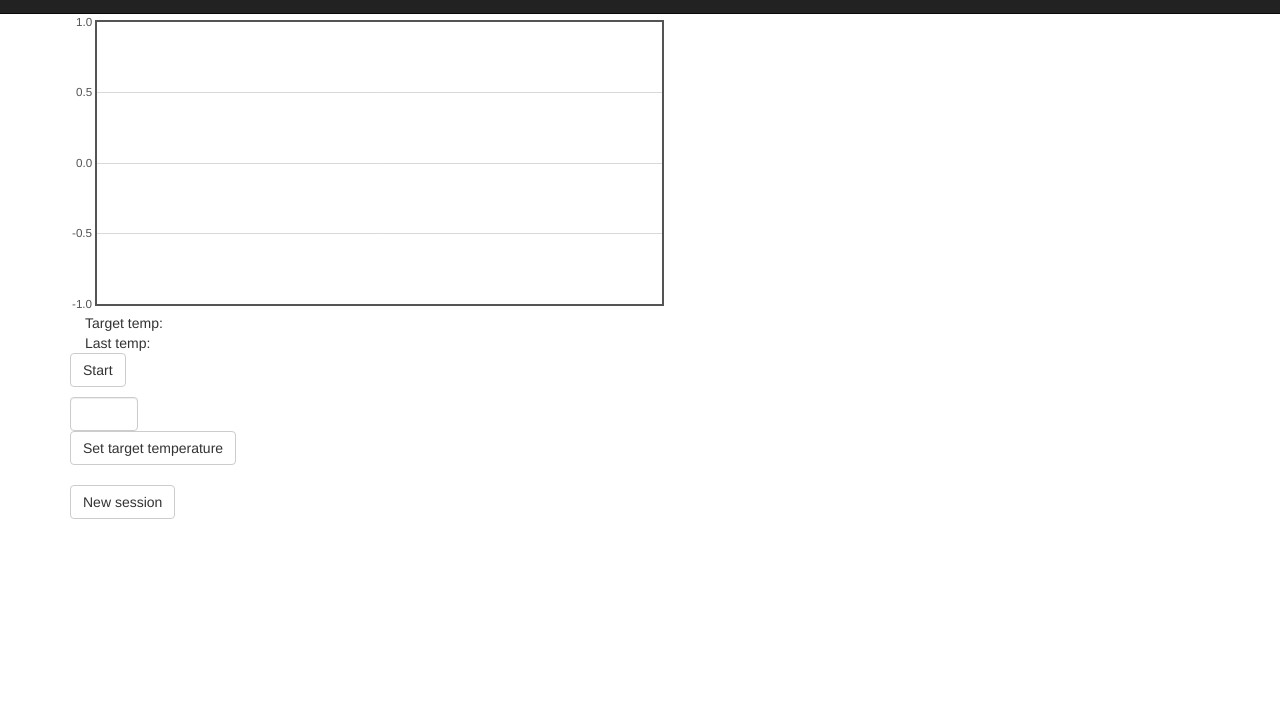
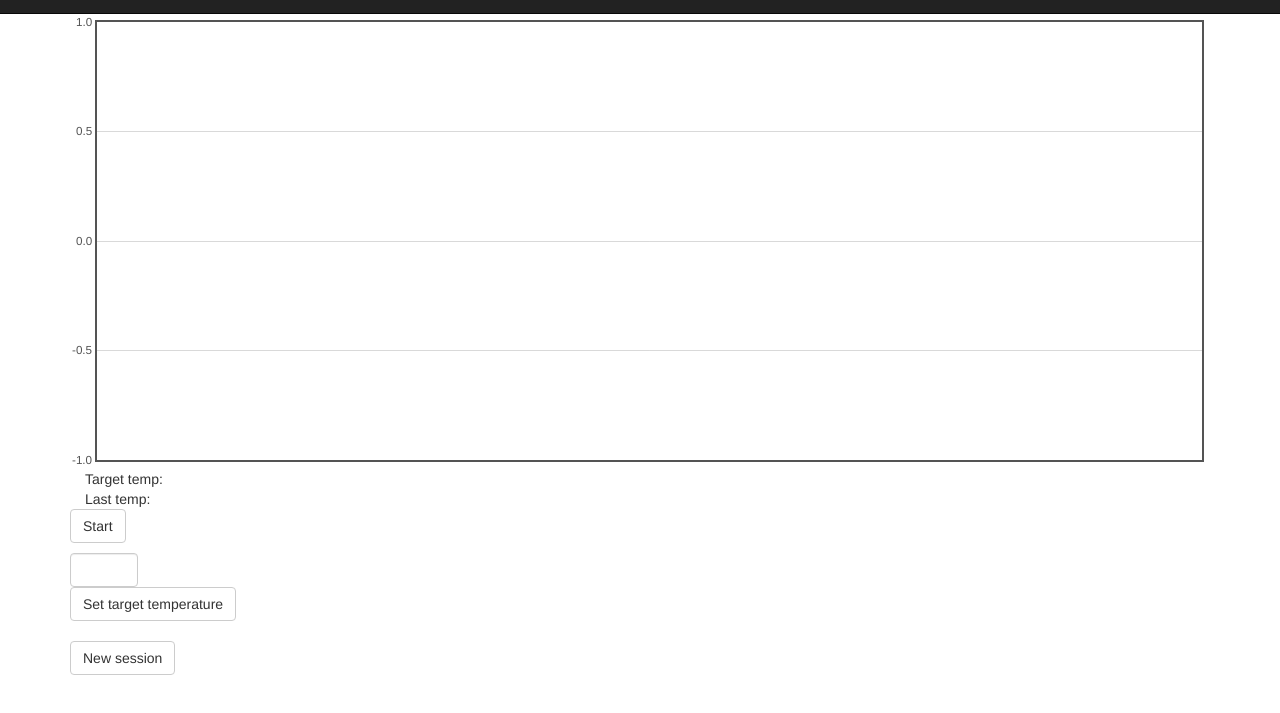
Before and after one commit to sjunnesson/cookingboard, a plain HTML site: page index.html in a window 1280 px wide. Shown: the part 37-750 px from the top of the page. Drawn offline with nearby package versions, Linux system fonts and the light colour scheme; no server answers.

Commit message:
have chart auto scale to width of container

```diff
--- a/index.html
+++ b/index.html
@@ -43,7 +43,7 @@
     </div>
 
     <!-- main container for the cooking chart -->
-    <div class="container">
+    <div class="container" id="mainContainer">
         <div id="cookingChart" class="demo-placeholder" style="width:600px;height:300px"></div>
 
 
--- a/js/chartCode.js
+++ b/js/chartCode.js
@@ -1,7 +1,8 @@
 var updateInterval = 1000;
 
 $(function() {
-
+	$("#cookingChart").width($("#mainContainer").width());
+	$("#cookingChart").height($("#mainContainer").width()/2.5);
 	var plot = $.plot("#cookingChart", [getTempData()], {
 		series: {
 			shadowSize: 0 // Drawing is faster without shadows
--- a/js/parseCode.js
+++ b/js/parseCode.js
@@ -3,6 +3,7 @@ var tempData = [];
 var chartData = [];
 
 var updateParseInterval = 5000;
+var updateInterval = 5000;
 var Session = Parse.Object.extend("Session");
 var mainSession;
 
@@ -15,10 +16,10 @@ $(document).ready(function() {
 });
 
 function getParseData() {
-	if (mainSession != null) {
+	console.log("getting parse data");
 	var Temperature = Parse.Object.extend("Temperature");
 	var query = new Parse.Query(Temperature);
-		query.equalTo("type", "SOUSVIDE");
+	query.equalTo("coreID", SPARK_CORE_ID);
 	query.limit(1000);
 	query.ascending("createdAt");
 	if (mainSession != null) {
@@ -26,7 +27,7 @@ function getParseData() {
 	}
 	query.find({
 		success: function(results) {
-				//console.log("Successfully retrieved " + results.length + " temperatures.");
+			console.log("Successfully retrieved " + results.length + " temperatures.");
 			// Do something with the returned Parse.Object values
 			tempData = [];
 			for (var i = 0; i < results.length; i++) {
@@ -45,7 +46,7 @@ function getParseData() {
 			console.error("Error: " + error.code + " " + error.message);
 		}
 	});
-	}
+
 	setTimeout(getParseData, updateInterval);
 }
 
@@ -55,6 +56,7 @@ function getParseData() {
 // then start polling
 
 function newSession(coreID) {
+	updateMainSessionVariable("endTime",Date.now());
 
 	mainSession = new Session();
 	console.log(mainSession);
@@ -97,8 +99,8 @@ function newSession(coreID) {
 // }
 
 function updateMainSessionVariable(variableName, value) {
-	if (mainSession != null || mainSession==undefined) {
-		var _mainSession=mainSession;
+	if (mainSession != null || mainSession == undefined) {
+		var _mainSession = mainSession;
 		_mainSession.set(variableName, value);
 		_mainSession.save(null, {
 			success: function(session) {
```
Lines whose indentation alone changed are shown as unchanged.
